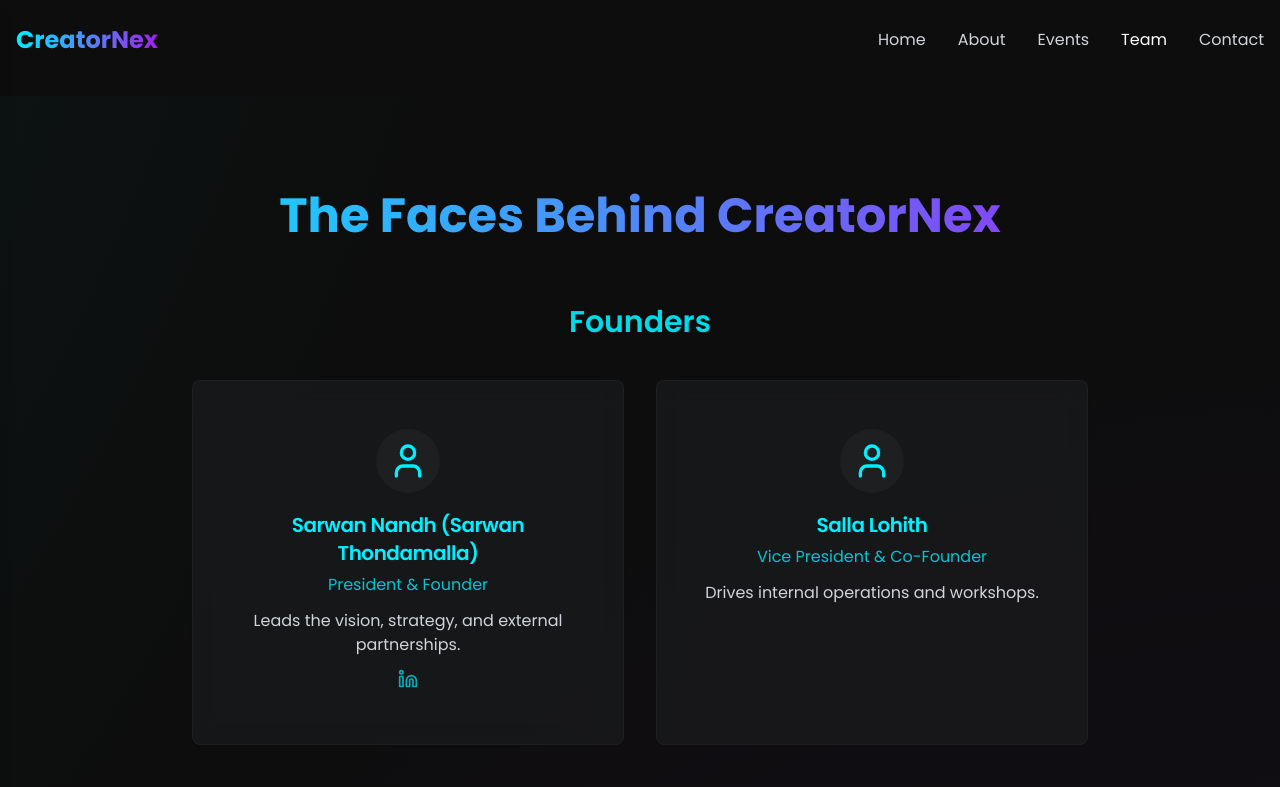
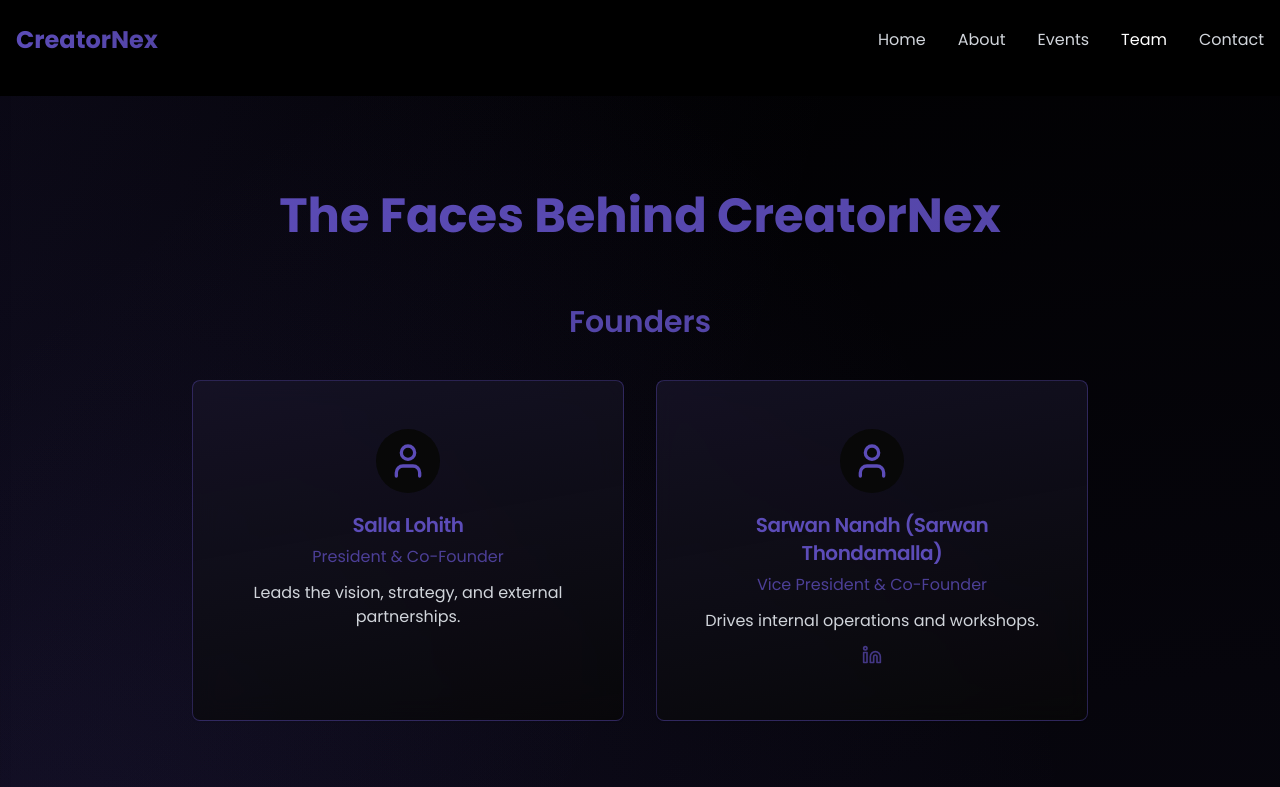
Before and after one commit to Sarwannandh67/creatornex-club, a React (Vite) app: page /team in a window 1280 px wide. Shown: the top 787 px of the page. Built offline with nearby package versions, Linux system fonts and the light colour scheme.

Commit message:
feat: Enhanced website metadata, styling, and components - Added meta tags, updated favicon, improved color scheme and sections

```diff
--- a/index.html
+++ b/index.html
@@ -1,10 +1,23 @@
-
 <!doctype html>
 <html lang="en">
   <head>
     <meta charset="UTF-8" />
-      <link rel="icon" type="image/svg+xml" href="/vite.svg" />
+    <link rel="icon" type="image/x-icon" href="/favicon.ico" />
+    <link rel="apple-touch-icon" sizes="180x180" href="/apple-touch-icon.png" />
+    <link rel="icon" type="image/png" sizes="32x32" href="/favicon-32x32.png" />
+    <link rel="icon" type="image/png" sizes="16x16" href="/favicon-16x16.png" />
+    <link rel="manifest" href="/site.webmanifest" />
     <meta name="viewport" content="width=device-width, initial-scale=1.0" />
+    <meta name="theme-color" content="#5c4cb8" />
+    <meta name="description" content="CreatorNex - The premier AI Innovation Club at SRM University. We empower students through hands-on AI/ML workshops, hackathons, industry projects, and research opportunities. Join our vibrant community of future tech leaders and innovators." />
+    <meta name="keywords" content="CreatorNex, AI Club, Machine Learning, SRM University, Student Innovation, Tech Community, Artificial Intelligence, Workshops, Hackathons" />
+    <meta property="og:title" content="CreatorNex - AI Innovation Club" />
+    <meta property="og:description" content="Join CreatorNex, SRM University's leading AI innovation hub. Experience hands-on learning, industry projects, and a community passionate about AI/ML technology." />
+    <meta property="og:type" content="website" />
+    <meta property="og:image" content="/apple-touch-icon.png" />
+    <meta name="twitter:card" content="summary_large_image" />
+    <meta name="twitter:title" content="CreatorNex - AI Innovation Club" />
+    <meta name="twitter:description" content="Discover AI innovation at SRM University with CreatorNex. Learn, build, and grow with hands-on AI/ML projects and a community of tech enthusiasts." />
     <title>CreatorNex - AI Innovation Club</title>
     <link rel="preconnect" href="https://fonts.googleapis.com">
     <link rel="preconnect" href="https://fonts.gstatic.com" crossorigin>
--- a/src/components/sections/AboutSection.jsx
+++ b/src/components/sections/AboutSection.jsx
@@ -72,7 +72,7 @@
                   </CardTitle>
                 </CardHeader>
                 <CardContent>
-                  <div className="flex items-start gap-4 p-4 md:p-6 rounded-xl bg-gradient-to-br from-cyan-400/40 via-blue-600/30 to-purple-600/40 border-2 border-gradient-to-r from-neon-blue to-electric-purple shadow-lg">
+                  <div className="flex items-start gap-4 p-4 md:p-6 rounded-xl bg-gradient-to-br from-cyan-400/30 via-blue-500/25 to-purple-500/30 border-2 border-gradient-to-r from-neon-blue/70 to-electric-purple/70 shadow-lg backdrop-blur-sm">
                     <div>
                       <ul className="list-disc list-inside space-y-3 md:space-y-4 text-gray-100 text-base sm:text-lg leading-relaxed">
                         <li>Empower SRM students to become AI creators and innovators through practical learning.</li>
@@ -103,7 +103,7 @@
                   </CardTitle>
                 </CardHeader>
                 <CardContent>
-                  <div className="flex items-start gap-4 p-4 md:p-6 rounded-xl bg-gradient-to-br from-cyan-400/40 via-blue-600/30 to-purple-600/40 border-2 border-gradient-to-r from-neon-blue to-electric-purple shadow-lg">
+                  <div className="flex items-start gap-4 p-4 md:p-6 rounded-xl bg-gradient-to-br from-blue-400/30 via-purple-500/25 to-cyan-400/30 border-2 border-gradient-to-r from-neon-blue/70 to-electric-purple/70 shadow-lg backdrop-blur-sm">
                     <div>
                       <ul className="list-disc list-inside space-y-3 md:space-y-4 text-gray-100 text-base sm:text-lg leading-relaxed">
                         <li>Conduct hands-on AI/ML workshops and sessions for practical learning.</li>
--- a/src/components/sections/ContactSection.jsx
+++ b/src/components/sections/ContactSection.jsx
@@ -5,9 +5,9 @@
 
 const ContactSection = () => {
   const contactInfo = [
-    { icon: Mail, label: "Email", value: "creatornex.srm@gmail.com", href: "mailto:creatornex.main@gmail.com" },
-    { icon: Linkedin, label: "LinkedIn", value: "Sarwan Nandh", href: "https://www.linkedin.com/company/creatornex/", target: "_blank" },
-    { icon: MapPin, label: "Location", value: "SRM University, Kattankulathur, Chennai", href: "#", noHoverEffect: true },
+    { icon: Mail, label: "Email", value: "creatornex.main@gmail.com", href: "mailto:creatornex.main@gmail.com" },
+    { icon: Linkedin, label: "LinkedIn", value: "CreatorNex LLC.", href: "https://www.linkedin.com/company/creatornex/", target: "_blank" },
+    { icon: MapPin, label: "Location", value: "SRM University, Kattankulathur, Chennai.", href: "#", noHoverEffect: true },
   ];
 
   const itemVariants = {
--- a/src/components/sections/TeamSection.jsx
+++ b/src/components/sections/TeamSection.jsx
@@ -54,10 +54,10 @@
 
 const TeamSection = () => {
   const founders = [
-    { name: "Sarwan Nandh (Sarwan Thondamalla)", role: "President & Founder", description: "Leads the vision, strategy, and external partnerships." },
-    { name: "Salla Lohith", role: "Vice President & Co-Founder", description: "Drives internal operations and workshops." },
+    { name: "Salla Lohith", role: "President & Co-Founder", description: "Leads the vision, strategy, and external partnerships." },
+    { name: "Sarwan Nandh (Sarwan Thondamalla)", role: "Vice President & Co-Founder", description: "Drives internal operations and workshops." },
   ];
-  const advisor = { name: "Dr. R. Babu", role: "Faculty Advisor", description: "Department of Computer Science, SRM University. Mentoring students and building university partnerships." };
+  const advisor = { name: "Dr. R. Babu", role: "Faculty Incharge", description: "Department of Compututional Intelligence(CINTEL), SRM University. Mentoring students and building university partnerships." };
   const coreRoles = [
     { icon: Code, name: "Technical Lead", description: "Organizes AI/ML sessions and maintains GitHub repos." },
     { icon: CalendarCheck, name: "Event Coordinator", description: "Manages logistics, registrations, and venue planning." },
--- a/src/index.css
+++ b/src/index.css
@@ -1,37 +1,36 @@
-
 @tailwind base;
 @tailwind components;
 @tailwind utilities;
 
 @layer base {
   :root {
-      --background: 0 0% 5.1%; /* Midnight Black #0D0D0D */
-      --foreground: 210 40% 98%; /* Light Gray/White */
+    --background: 0 0% 0%; /* Pure Black */
+    --foreground: 0 0% 100%;
 
-      --card: 210 4% 12%; /* Darker Card */
-      --card-foreground: 210 40% 98%;
+    --card: 0 0% 3%; /* Darker cards to contrast with brighter accents */
+    --card-foreground: 0 0% 100%;
 
-      --popover: 0 0% 5.1%;
-      --popover-foreground: 210 40% 98%;
+    --popover: 0 0% 0%;
+    --popover-foreground: 0 0% 100%;
 
-      --primary: 185 100% 50%; /* Neon Blue #00F0FF */
-      --primary-foreground: 0 0% 5.1%; /* Dark for contrast on blue */
+    --primary: 248 41% 51%; /* #5c4cb8 */
+    --primary-foreground: 0 0% 100%;
 
-      --secondary: 277 87% 53%; /* Electric Purple #A020F0 */
-      --secondary-foreground: 210 40% 98%;
+    --secondary: 248 41% 51%; /* #5c4cb8 */
+    --secondary-foreground: 0 0% 100%;
 
-      --muted: 210 4% 16%;
-      --muted-foreground: 210 4% 65%;
+    --muted: 0 0% 15%;
+    --muted-foreground: 0 0% 70%;
 
-      --accent: 210 4% 16%;
-      --accent-foreground: 185 100% 50%; /* Neon Blue for accent text */
+    --accent: 248 41% 51%; /* #5c4cb8 */
+    --accent-foreground: 0 0% 100%;
 
-      --destructive: 0 72% 51%; /* Red */
-      --destructive-foreground: 210 40% 98%;
+    --destructive: 0 72% 51%;
+    --destructive-foreground: 0 0% 100%;
 
-      --border: 210 4% 20%; /* Slightly lighter border */
-      --input: 210 4% 10%; /* Darker input */
-      --ring: 185 100% 50%; /* Neon Blue ring */
+    --border: 248 41% 51%; /* #5c4cb8 */
+    --input: 0 0% 5%;
+    --ring: 248 41% 51%; /* #5c4cb8 */
 
     --radius: 0.5rem;
   }
@@ -51,30 +50,44 @@
   }
   body {
     @apply bg-midnight-black text-foreground;
-      font-family: 'Poppins', sans-serif; /* Updated Font */
+    font-family: 'Poppins', sans-serif;
   }
   section {
-       @apply py-20 md:py-28 px-4 overflow-hidden; /* Increased padding slightly */
+    @apply py-20 md:py-28 px-4 overflow-hidden;
   }
 }
 
 /* GRADIENTS */
 .hero-gradient-bg {
-    background: radial-gradient(ellipse at 50% 30%, hsla(var(--primary) / 0.2) 0%, transparent 70%);
+  background: radial-gradient(ellipse at 50% 30%, rgba(92, 76, 184, 0.3) 0%, transparent 70%),
+              radial-gradient(ellipse at 70% 60%, rgba(92, 76, 184, 0.2) 0%, transparent 60%);
 }
 .section-gradient-bg {
   background-size: 200% 200%;
-    background-image: radial-gradient(ellipse at top left, hsla(var(--primary) / 0.1) 0%, transparent 50%),
-                      radial-gradient(ellipse at bottom right, hsla(var(--secondary) / 0.1) 0%, transparent 50%);
+  background-image:
+    radial-gradient(ellipse at top left, rgba(92, 76, 184, 0.25) 0%, transparent 60%),
+    radial-gradient(ellipse at bottom right, rgba(92, 76, 184, 0.2) 0%, transparent 60%),
+    radial-gradient(circle at center, rgba(92, 76, 184, 0.15) 0%, transparent 50%);
   animation: gradient-shift 15s ease infinite;
 }
 .mesh-gradient-bg {
   @apply bg-mesh-gradient;
   background-size: 200% 200%;
   animation: gradient-shift 20s ease infinite;
+  position: relative;
+}
+.mesh-gradient-bg::after {
+  content: '';
+  position: absolute;
+  inset: 0;
+  background: radial-gradient(ellipse at center, rgba(92, 76, 184, 0.1) 0%, transparent 70%);
+  pointer-events: none;
 }
 .text-gradient-blue-purple {
-    background: linear-gradient(90deg, theme('colors.neon-blue'), theme('colors.electric-purple'));
+  background: linear-gradient(90deg,
+    rgba(92, 76, 184, 1),
+    rgba(92, 76, 184, 0.9)
+  );
   -webkit-background-clip: text;
   -webkit-text-fill-color: transparent;
   background-clip: text;
@@ -83,21 +96,21 @@
 
 /* GLOW EFFECTS */
 .neon-glow-blue {
-    box-shadow: 0 0 5px theme('colors.neon-blue'),
-                0 0 10px theme('colors.neon-blue'),
-                0 0 15px theme('colors.neon-blue');
+  box-shadow: 0 0 10px rgba(92, 76, 184, 0.7),
+              0 0 20px rgba(92, 76, 184, 0.5),
+              0 0 30px rgba(92, 76, 184, 0.3);
 }
 .neon-glow-purple {
-    box-shadow: 0 0 5px theme('colors.electric-purple'),
-                0 0 10px theme('colors.electric-purple'),
-                0 0 15px theme('colors.electric-purple');
+  box-shadow: 0 0 10px rgba(92, 76, 184, 0.7),
+              0 0 20px rgba(92, 76, 184, 0.5),
+              0 0 30px rgba(92, 76, 184, 0.3);
 }
 .button-glow-effect {
-     box-shadow: 0 0 8px hsla(var(--primary)/ 0.6), 0 0 15px hsla(var(--secondary) / 0.4);
+  box-shadow: 0 0 15px rgba(92, 76, 184, 0.7), 0 0 30px rgba(92, 76, 184, 0.4);
   transition: box-shadow 0.3s ease-in-out;
 }
 .button-glow-effect:hover {
-     box-shadow: 0 0 15px hsla(var(--primary) / 0.8), 0 0 30px hsla(var(--secondary) / 0.6);
+  box-shadow: 0 0 20px rgba(92, 76, 184, 0.9), 0 0 40px rgba(92, 76, 184, 0.6);
 }
 
 /* BACKGROUND PATTERNS */
@@ -110,7 +123,9 @@
 
 /* CARD STYLES */
 .glassmorphic-card {
-    @apply bg-card/60 backdrop-blur-md border border-[hsla(var(--border)/0.3)];
+  @apply bg-card/80 backdrop-blur-md;
+  border: 1px solid rgba(92, 76, 184, 0.4);
+  background-image: linear-gradient(170deg, rgba(92, 76, 184, 0.15), transparent);
 }
 .glassmorphic-card-border {
   @apply glassmorphic-card relative overflow-hidden;
@@ -119,9 +134,14 @@
   content: '';
   position: absolute;
   inset: -2px;
-    background: conic-gradient(from var(--angle), transparent 40%, theme('colors.neon-blue'), theme('colors.electric-purple') 60%, transparent 80%);
+  background: conic-gradient(from var(--angle),
+    transparent 40%,
+    rgba(92, 76, 184, 0.8),
+    rgba(92, 76, 184, 0.9) 60%,
+    transparent 80%
+  );
   animation: rotate 6s linear infinite;
-    opacity: 0.6;
+  opacity: 0.8;
   z-index: -1;
 }
 
@@ -161,7 +181,12 @@
 
 /* UTILITY */
 .form-input-glow {
-     @apply bg-input border-border focus:border-neon-blue focus:ring-1 focus:ring-neon-blue transition-all duration-300;
+  @apply bg-input border-[#5c4cb8]/40;
+  transition: all 0.3s ease-in-out;
+}
+.form-input-glow:focus {
+  @apply border-[#5c4cb8] ring-1 ring-[#5c4cb8];
+  box-shadow: 0 0 10px rgba(92, 76, 184, 0.4);
 }
 .form-input-glow::placeholder {
   @apply text-muted-foreground/70;
--- a/tailwind.config.js
+++ b/tailwind.config.js
@@ -23,21 +23,22 @@
 				mono: ["Space Grotesk", ...fontFamily.mono],
 			},
 			colors: {
-          'midnight-black': '#0D0D0D',
-          'neon-blue': '#00F0FF',
-          'electric-purple': '#A020F0',
+				'midnight-black': '#000000',
+				'primary-purple': '#5c4cb8',
+				'neon-blue': '#5c4cb8',
+				'electric-purple': '#5c4cb8',
 				border: 'hsl(var(--border))',
 				input: 'hsl(var(--input))',
 				ring: 'hsl(var(--ring))',
 				background: 'hsl(var(--background))',
 				foreground: 'hsl(var(--foreground))',
 				primary: {
-  					DEFAULT: 'hsl(var(--primary))',
-  					foreground: 'hsl(var(--primary-foreground))',
+					DEFAULT: '#5c4cb8',
+					foreground: '#ffffff',
 				},
 				secondary: {
-  					DEFAULT: 'hsl(var(--secondary))',
-  					foreground: 'hsl(var(--secondary-foreground))',
+					DEFAULT: '#5c4cb8',
+					foreground: '#ffffff',
 				},
 				destructive: {
 					DEFAULT: 'hsl(var(--destructive))',
@@ -48,8 +49,8 @@
 					foreground: 'hsl(var(--muted-foreground))',
 				},
 				accent: {
-  					DEFAULT: 'hsl(var(--accent))',
-  					foreground: 'hsl(var(--accent-foreground))',
+					DEFAULT: '#5c4cb8',
+					foreground: '#ffffff',
 				},
 				popover: {
 					DEFAULT: 'hsl(var(--popover))',
@@ -107,8 +108,8 @@
 				'gradient-shift': 'gradient-shift 10s ease infinite'
 			},
 			backgroundImage: {
-          'mesh-gradient': 'radial-gradient(ellipse at 70% 30%, rgba(0, 240, 255, 0.15) 0%, transparent 50%), radial-gradient(ellipse at 30% 70%, rgba(160, 32, 240, 0.15) 0%, transparent 50%)',
-          'ai-matrix': 'linear-gradient(rgba(0, 240, 255, 0.03) 1px, transparent 1px), linear-gradient(90deg, rgba(160, 32, 240, 0.03) 1px, transparent 1px)',
+				'mesh-gradient': 'radial-gradient(ellipse at 70% 30%, rgba(92, 76, 184, 0.2) 0%, transparent 50%), radial-gradient(ellipse at 30% 70%, rgba(92, 76, 184, 0.25) 0%, transparent 50%), radial-gradient(ellipse at 60% 50%, rgba(92, 76, 184, 0.15) 0%, transparent 50%)',
+				'ai-matrix': 'linear-gradient(rgba(92, 76, 184, 0.1) 1px, transparent 1px), linear-gradient(90deg, rgba(92, 76, 184, 0.15) 1px, transparent 1px)',
 			},
 			backgroundSize: {
 				'matrix-sm': '30px 30px',
```
Lines whose indentation alone changed are shown as unchanged.
